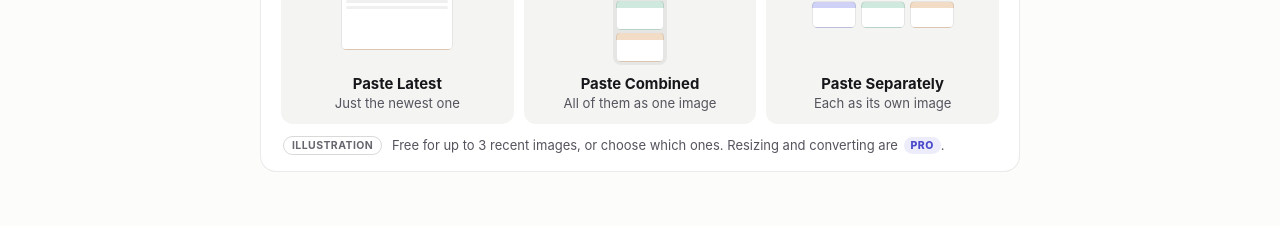
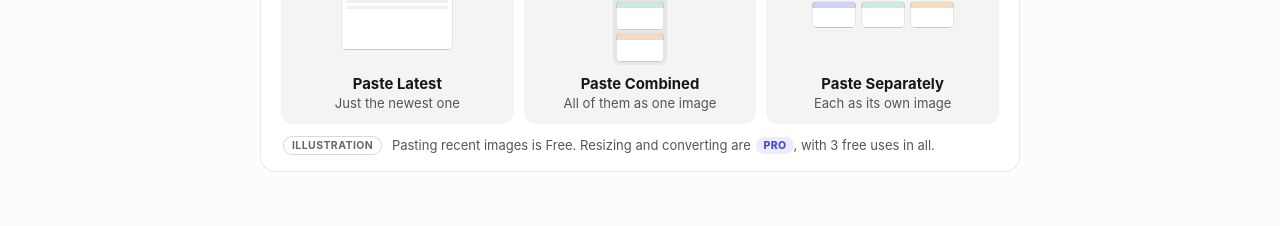
Before and after one commit to Yaronmd/cliptika-site, a plain HTML site: page smart-paste.html in a window 1280 px wide. Shown: the part 1740-1966 px from the top of the page. Drawn offline with Linux system fonts and the light colour scheme.

Commit message:
Smart Paste screenshots card: verified-only Free/Pro note
Drop the unverified "up to 3" image limit from the card's note and state
that the Pro image actions (resize/convert) include 3 free uses.

Co-Authored-By: Claude Opus 5.5 <noreply@anthropic.com>
Claude-Session: https://claude.ai/code/session_01PYgDQ7jMfyt1ucitb2Hj67

```diff
--- a/smart-paste.html
+++ b/smart-paste.html
@@ -67,7 +67,7 @@
             <li><span class="xps-viz" aria-hidden="true"><span class="out-imgs is-combined"><span class="mini-shot ms1"></span><span class="mini-shot ms2"></span><span class="mini-shot ms3"></span></span></span><strong>Paste Combined</strong><small>All of them as one image</small></li>
             <li><span class="xps-viz" aria-hidden="true"><span class="xps-sep"><span class="mini-shot ms1"></span><span class="mini-shot ms2"></span><span class="mini-shot ms3"></span></span></span><strong>Paste Separately</strong><small>Each as its own image</small></li>
           </ul>
-          <p class="xps-fine"><span class="sc-tag">Illustration</span> Free for up to 3 recent images, or choose which ones. Resizing and converting are <span class="pro">Pro</span>.</p>
+          <p class="xps-fine"><span class="sc-tag">Illustration</span> Pasting recent images is Free. Resizing and converting are <span class="pro">Pro</span>, with 3 free uses in all.</p>
         </article>
       </div>
     </section>
```
